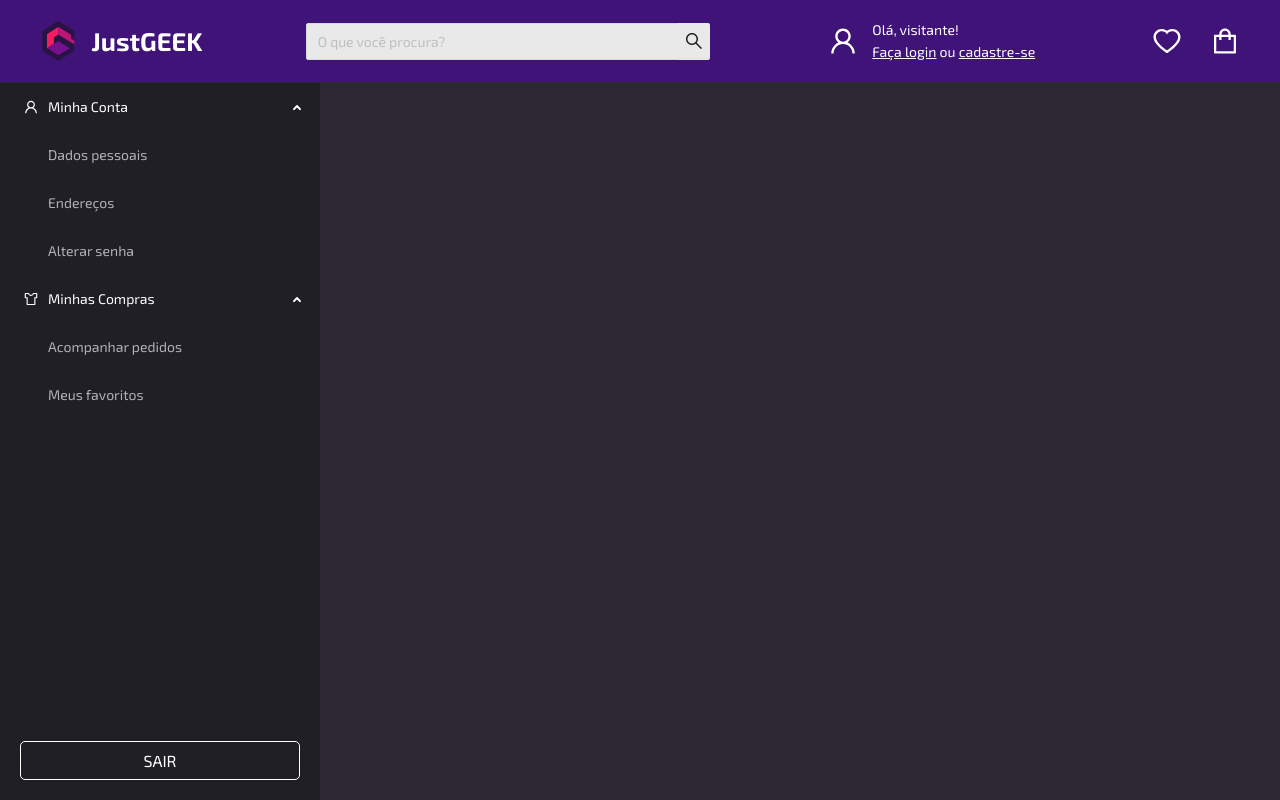
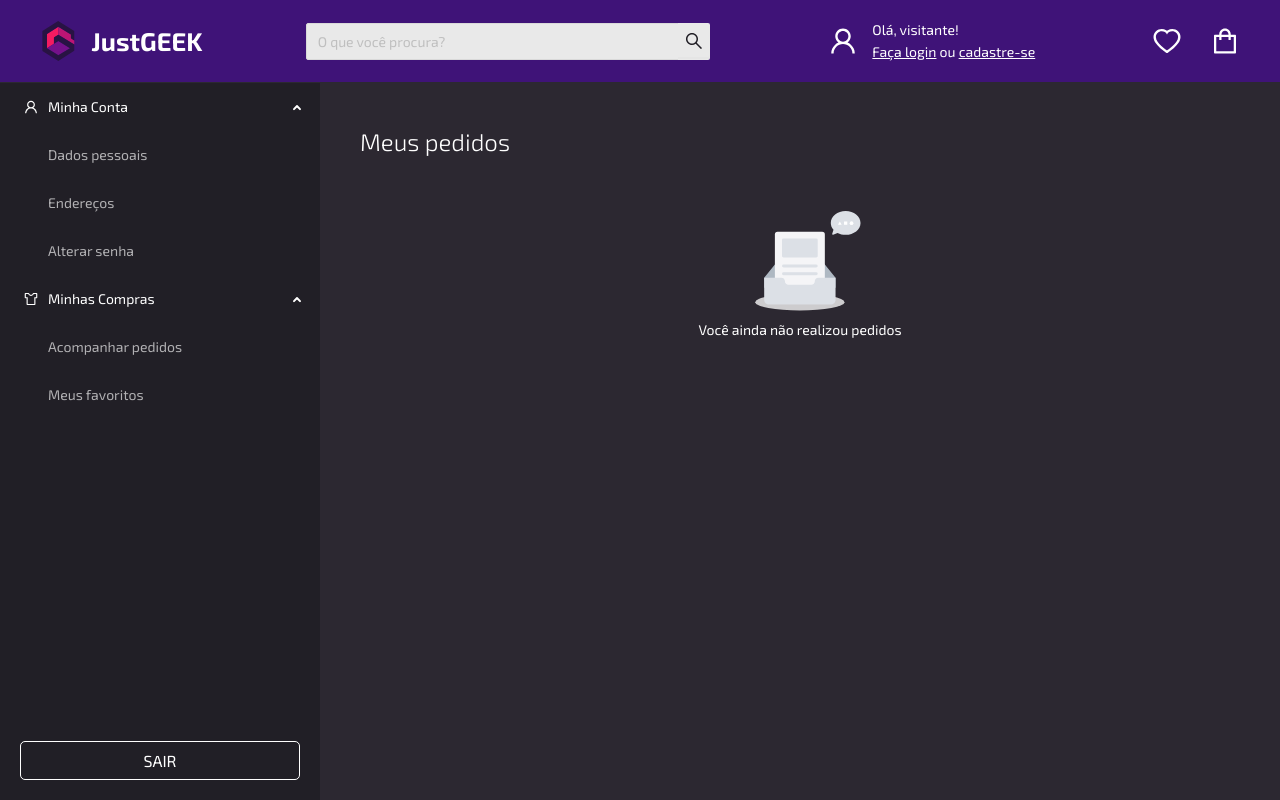
Before and after one commit to gisele-araujo/just-geek-react, a React (Create React App) app in the folder site/: page /perfil/pedidos in a window 1280 px wide. Built offline with nearby package versions, Linux system fonts and the light colour scheme; no server answers.

Commit message:
fix(ajuste de texto de cupom)

```diff
--- a/site/src/components/molecules/BannerPromo.js
+++ b/site/src/components/molecules/BannerPromo.js
@@ -7,8 +7,8 @@ export function BannerPromo() {
     return (
         <>
             <Banner>
-                <h3 className="promotion-text">ATÉ <strong>70% OFF</strong></h3>
-                <SubTitle text='Veja as nossas promoções semanais' />
+                <h3 className="promotion-text">CUPOM <strong>GEEK15</strong></h3>
+                <SubTitle text='Tenha 15% OFF na sua compra' />
             </Banner>
         </>
     )
--- /dev/null
+++ b/site/src/components/pages/profile/MyOrders.js
@@ -0,0 +1,20 @@
+import styled from 'styled-components'
+import { Colors } from '../../../shared/Colors'
+import { Empty } from 'antd'
+import { SubTitle } from '../../atoms/Titles'
+
+export function MyOrders() {
+    return(
+        <>
+        <OrderPage>
+            <SubTitle text='Meus pedidos' />
+            <Empty style={{ margin: "50px", color: '#fff' }} description="Você ainda não realizou pedidos" />
+        </OrderPage>
+        </>
+    )
+}
+
+const OrderPage = styled.div `
+color: ${Colors.gray.white};
+
+`
--- a/site/src/components/pages/profile/Profile.js
+++ b/site/src/components/pages/profile/Profile.js
@@ -17,6 +17,7 @@ import SetPassword from "./SetPassword";
 import MyFavorites from "./MyFavorites";
 import { User } from "../../../services/User";
 import { FormAddress } from "../../organisms/FormAddress";
+import { MyOrders } from "./MyOrders";
 
 const { SubMenu } = Menu;
 
@@ -91,7 +92,10 @@ const Profile = () => {
                                 }}>Alterar senha</Menu.Item>
                             </SubMenu>
                             <SubMenu key="sub2" icon={<SkinOutlined />} title="Minhas Compras">
-                                <Menu.Item key="5">Acompanhar pedidos</Menu.Item>
+                                <Menu.Item key="5" onClick={() => {
+                                    if (window.screen.width <= 768) setCollapsed(true)
+                                    history.push('/perfil/pedidos')
+                                }}>Acompanhar pedidos</Menu.Item>
                                 <Menu.Item key="6" onClick={() => {
                                     if (window.screen.width <= 768) setCollapsed(true)
                                     history.push('/perfil/favoritos')
@@ -111,6 +115,7 @@ const Profile = () => {
                     <Route path='/perfil/adicionar-endereco' component={FormAddress} />
                     <Route path='/perfil/alterar-senha' component={SetPassword} />
                     <Route path='/perfil/favoritos' component={MyFavorites} />
+                    <Route path='/perfil/pedidos' component={MyOrders} />
                 </PageProfile>
             </UserProfile>
             <ModalContainer>
--- a/site/src/components/pages/profile/Settings.js
+++ b/site/src/components/pages/profile/Settings.js
@@ -51,7 +51,7 @@ const Settings = () => {
                         <td>{loading ? <Skeleton.Input style={{ width: 200 }} active={true} size="small" /> : data.cpf}</td>
                     </tr>
                 </SettingsTable>
-                <Button contentText='Alterar dados cadastrais' style={{width: '100%'}} />
+                {/* <Button contentText='Alterar dados cadastrais' style={{width: '100%'}} /> */}
             </SettingsPage>
         </>
     )
```
